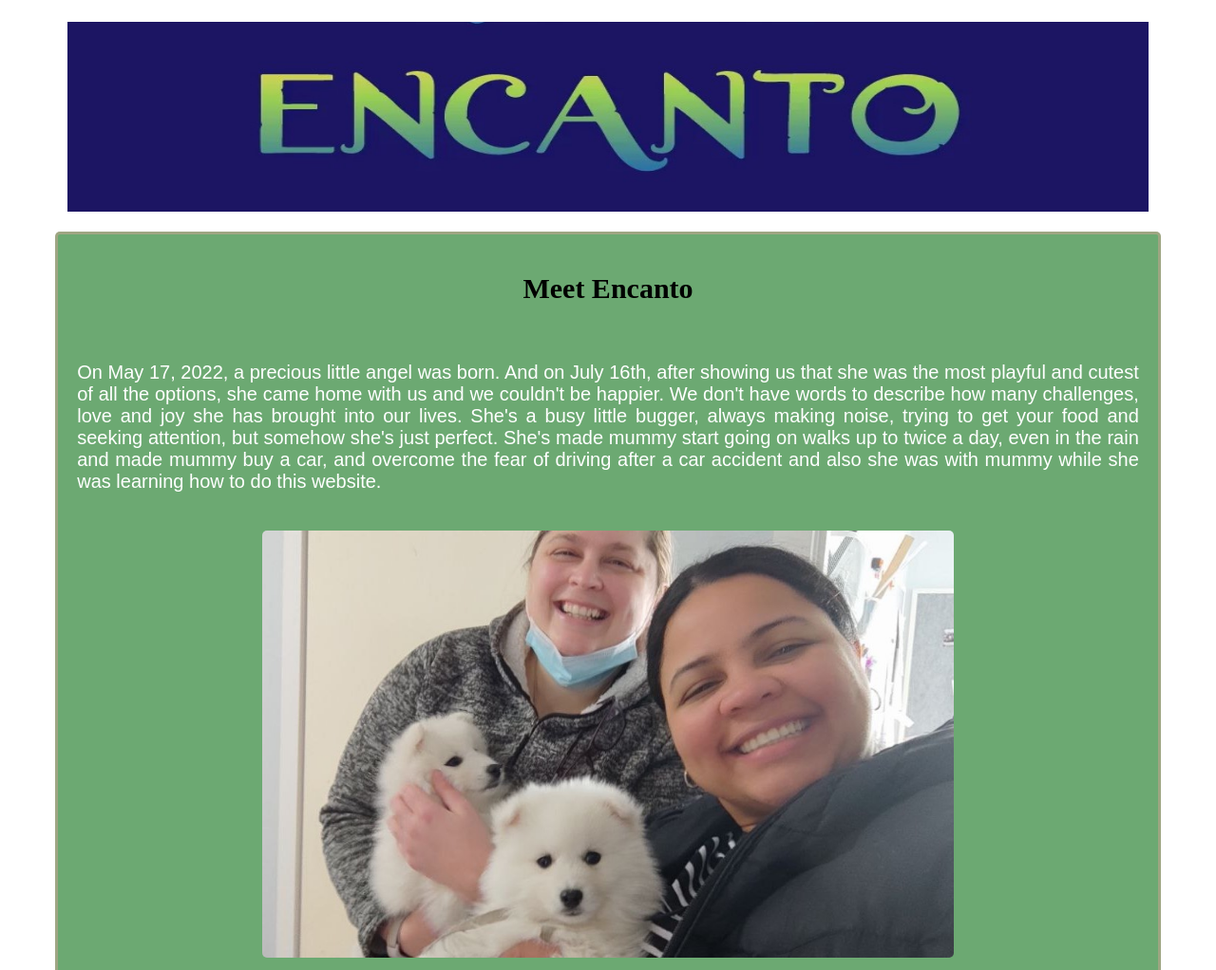
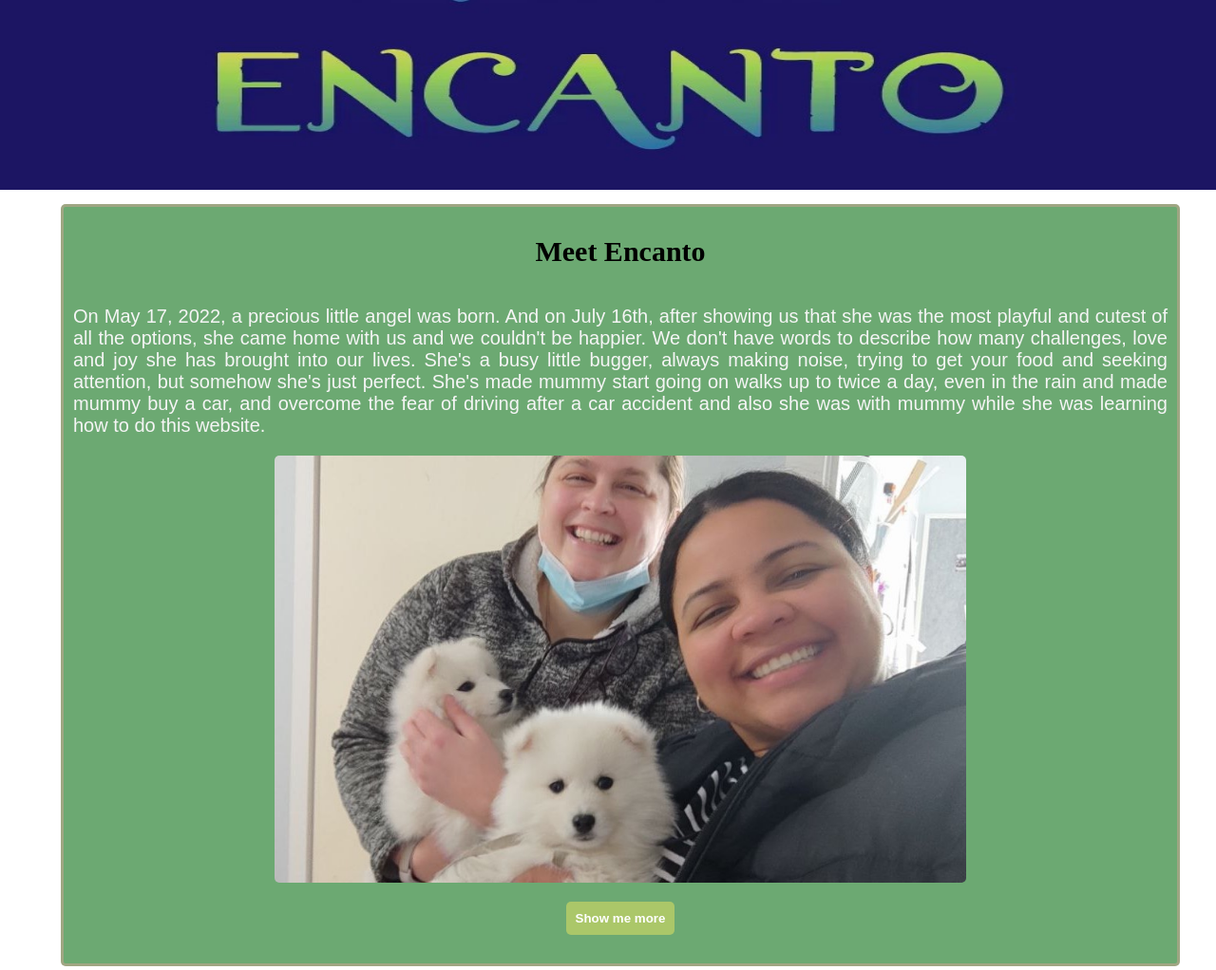
Before and after one commit to Rossyfer09/CLG-JS, a plain HTML site: page index.html in a window 1280 px wide. Shown: the top 1022 px of the page at 95% size. Drawn offline with Linux system fonts and the light colour scheme.

Commit message:
Add files via upload

```diff
--- a/css/styles.css
+++ b/css/styles.css
@@ -1,29 +1,26 @@
 body{
-
+    font-family: sans-serif;
+    font-size: 20px;
+    justify-content: center;
+    margin: auto;
     /*font-family: Fantasy,'Times New Roman', Times, serif;*/
      /*background-color: darkgrey; */
 }
 
 #banner{
-    position: relative;
-    /*background-color: rgb(31,178,223);*/
-    text-align: center;
-    padding: 10px 10px;
-    font-weight: 800;
-    font-size: x-large;
     width: 100%;
-    height: 5%;
-    text-align: center;
-    border: rgb(0, 0, 0);
+    justify-items: center;
+    /*border: rgb(0, 0, 0);position: relative;  background-size: 100%;*/
     border-radius: 5px;
+
+
 }
 
 .heading {
     font-family: 'Times New Roman', Times, serif;
     font-size: 15px;
     color: black;
-
-}
+ }
 
 #container{
     display: flex;
@@ -46,16 +43,19 @@ body{
     justify-content: center;
     width: 100%;
     height: 40%;
-    margin: 5px;
+    margin: 0 auto;
+    margin-top: 5px;
     border: solid rgba(226, 162, 154, 0.432);
    /* background-color:rgb(56, 216, 168); rgb(68,138,144)*/
-   background-color:rgb(108,169,114);
+    background-color:rgb(108,169,114);
     border-radius: 5px;
+    text-align: justify;
+    padding: 10px;
+    color: whitesmoke;
 }
 
 .box img {
     display: flex;
-    /*flex-direction: column;*/
     align-items: center;
     justify-content: center;
     max-height: 500px;
@@ -64,7 +64,7 @@ body{
     height: 50%;
     margin: 0 auto;
     border-radius: 5px;
-
+    color: white;
 }
 
 button {
@@ -81,26 +81,6 @@ button {
     text-decoration: none;
 }
 
-
-#facts{
-    font-family: sans-serif;
- /*font-family: 'Merriweather', serif;*/
- font-size: 30px;
- margin: 10px;
- color: white;
- justify-content: center;
-}
-
-p, div{
-    font-family: sans-serif;
-    color: white;
-    font-size: 20px;
-    padding: 10px;
-    justify-content: center;
-    align-items: center;
-    text-align: justify;
-
-}
 .fixed-footer {
 
     position: relative;
@@ -108,6 +88,7 @@ p, div{
     bottom: 0;
     width: 100%;
     padding: 10px 0;
+    font-size: small;
     color: rgb(12, 11, 11);
     text-align: start;
 
--- a/index.html
+++ b/index.html
@@ -9,9 +9,10 @@
   <body>
 
 
+    <div id="banner"><img src="/image/banner2.jpg" alt="encanto" height="200px" width="100%">  </div>
 
     <div id="container">
-     <div id="banner"><img src="/image/banner2.jpg" alt="encanto" height=200px width=100% >  </div>
+
 
       <div id="encatoContainer" class="box">
        <div id="Title1"class="heading"> <h1>Meet Encanto</h1></div>
```
